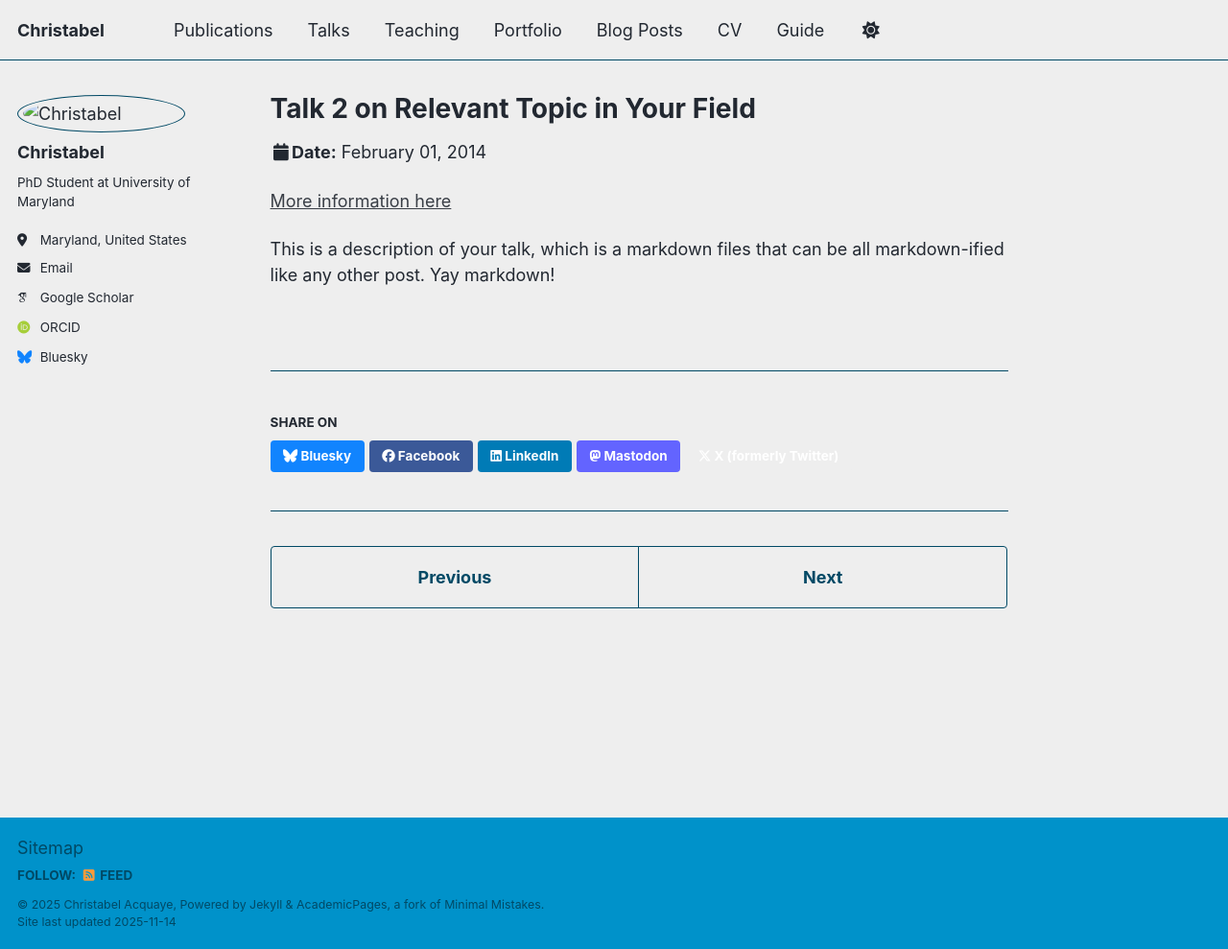
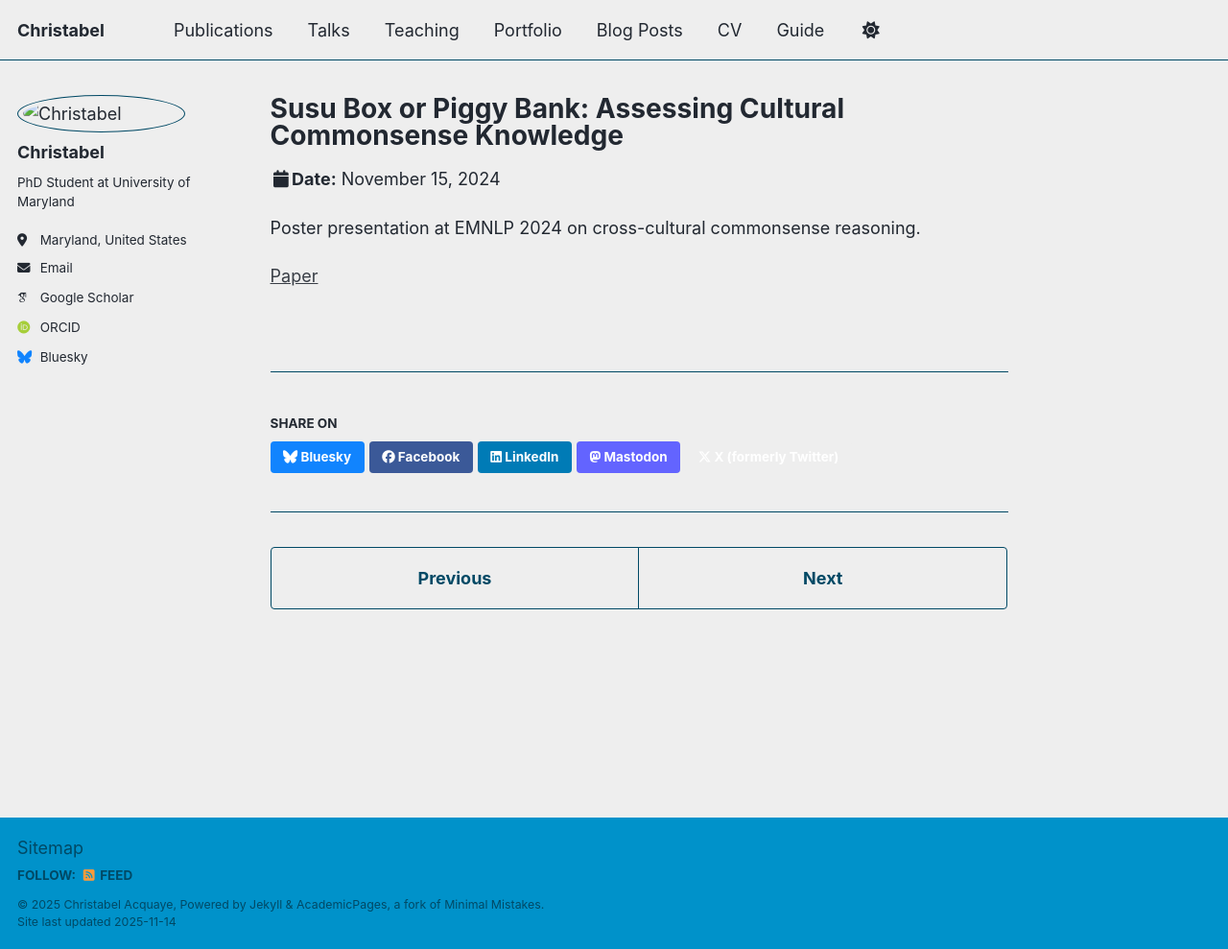
Before and after one commit to acquayec/cacquaye.github.io, a Jekyll site: the page built from _talks/2014-02-01-talk-2.md, in a window 1280 px wide and 989 px high. Shown: the whole window at 96% size. Built offline with Jekyll 4.4.1, drawn with Linux system fonts in a browser that asks for light colours; some web fonts are replaced; a script that is not in the unit is left out.

Commit message:
Revise talk information for EMNLP 2024
Updated talk details including title, type, venue, date, and location.

```diff
--- a/_talks/2014-02-01-talk-2.md
+++ b/_talks/2014-02-01-talk-2.md
@@ -1,13 +1,13 @@
 ---
-title: "Talk 2 on Relevant Topic in Your Field"
+title: "Susu Box or Piggy Bank: Assessing Cultural Commonsense Knowledge"
 collection: talks
-type: "Talk"
-permalink: /talks/2014-02-01-talk-2
-venue: "London School of Testing"
-date: 2014-02-01
-location: "London, UK"
+type: "Poster presentation"
+permalink: /talks/2024-emnlp-poster
+venue: "EMNLP 2024"
+date: 2024-11-15
+location: "Miami, Florida"
 ---
 
-[More information here](http://example2.com)
+Poster presentation at EMNLP 2024 on cross-cultural commonsense reasoning.
 
-This is a description of your talk, which is a markdown files that can be all markdown-ified like any other post. Yay markdown!
+[Paper](https://aclanthology.org/2024.emnlp-main.532/)
```
